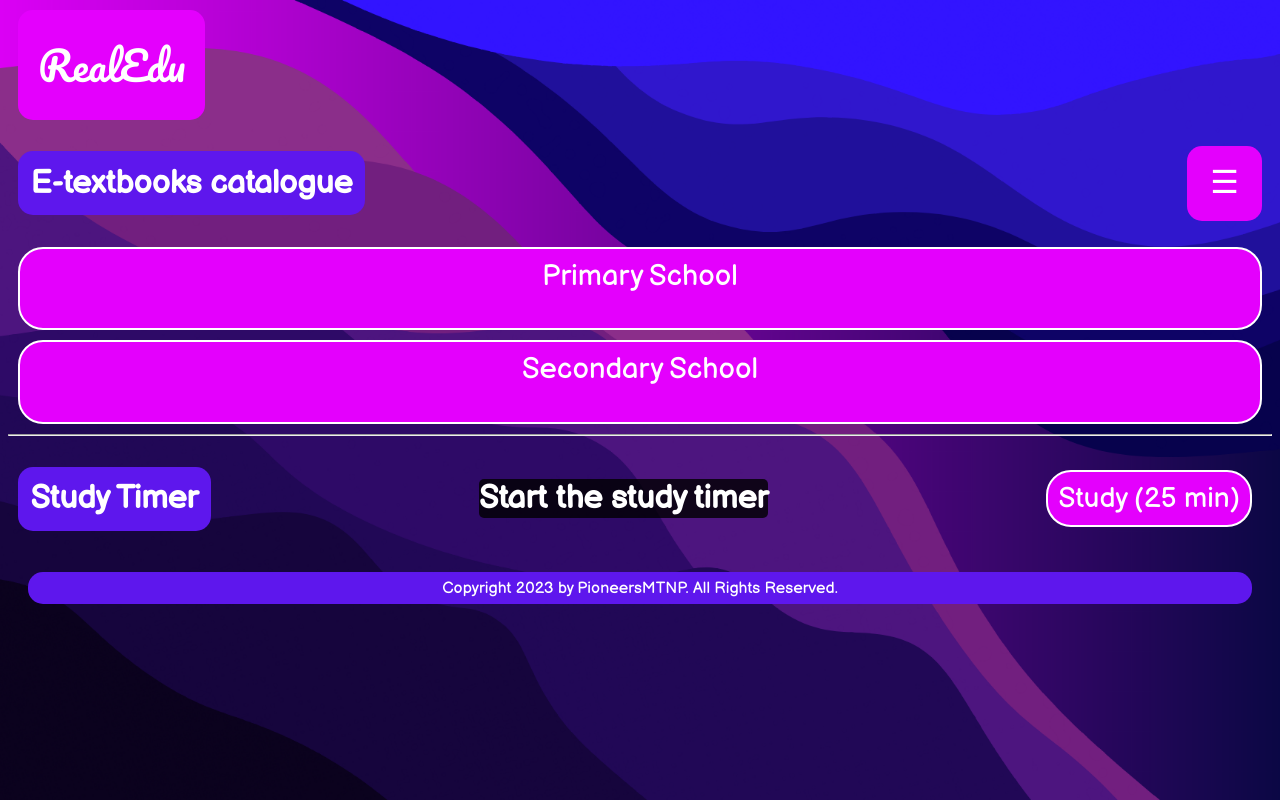
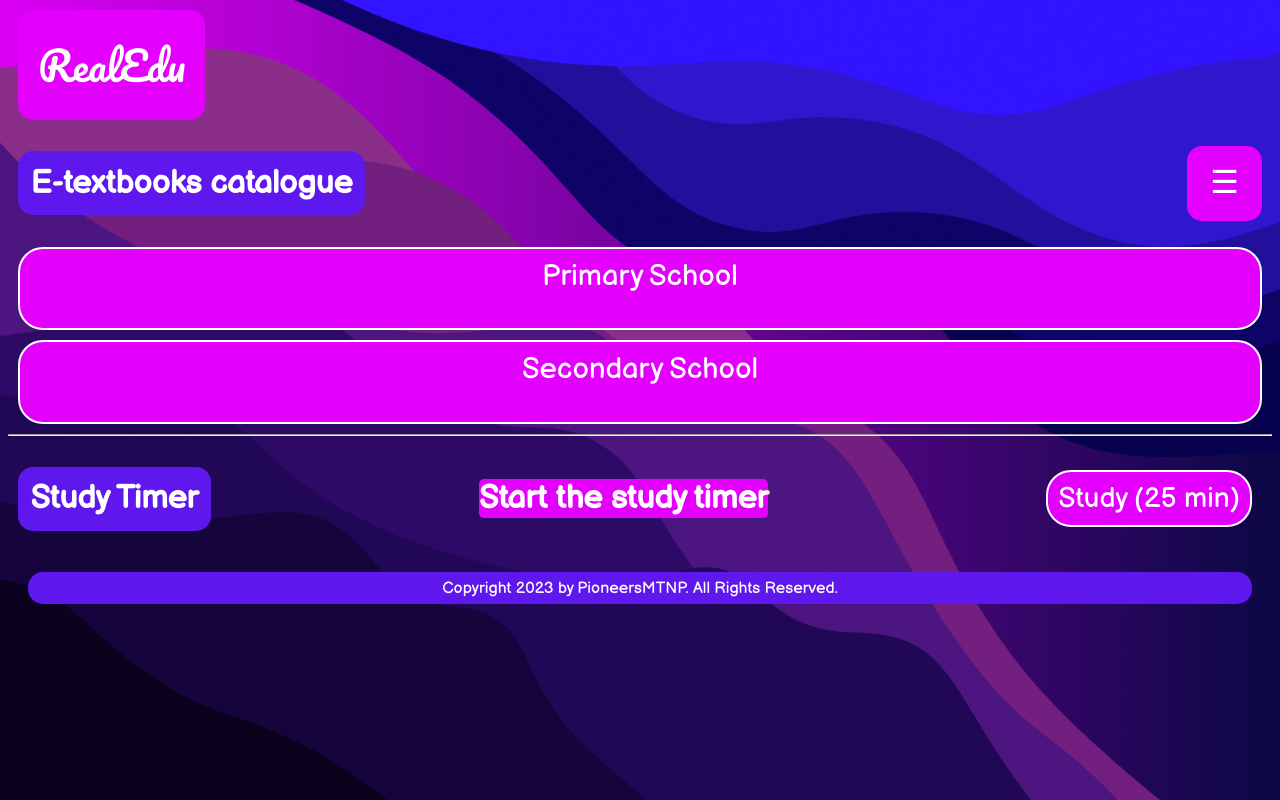
Before and after one commit to RealOSS/RealOSS.github.io, a plain HTML site: page index.html in a window 1280 px wide. Drawn offline with Linux system fonts and the light colour scheme.

Commit message:
design error

```diff
--- a/index.html
+++ b/index.html
@@ -74,7 +74,7 @@
 		<div class="textbooks">
 			<h1 id="descbar" style="display: inline-block;">Study Timer</h1>
 
-			<h1 id="rtdisp" style="display: inline; background: rgba(0, 0, 0, 0.8);border-radius: 5px;">
+			<h1 id="rtdisp" style="display: inline; background: var(--prm);border-radius: 5px;">
 				Start the study timer
 			</h1>
 
```
